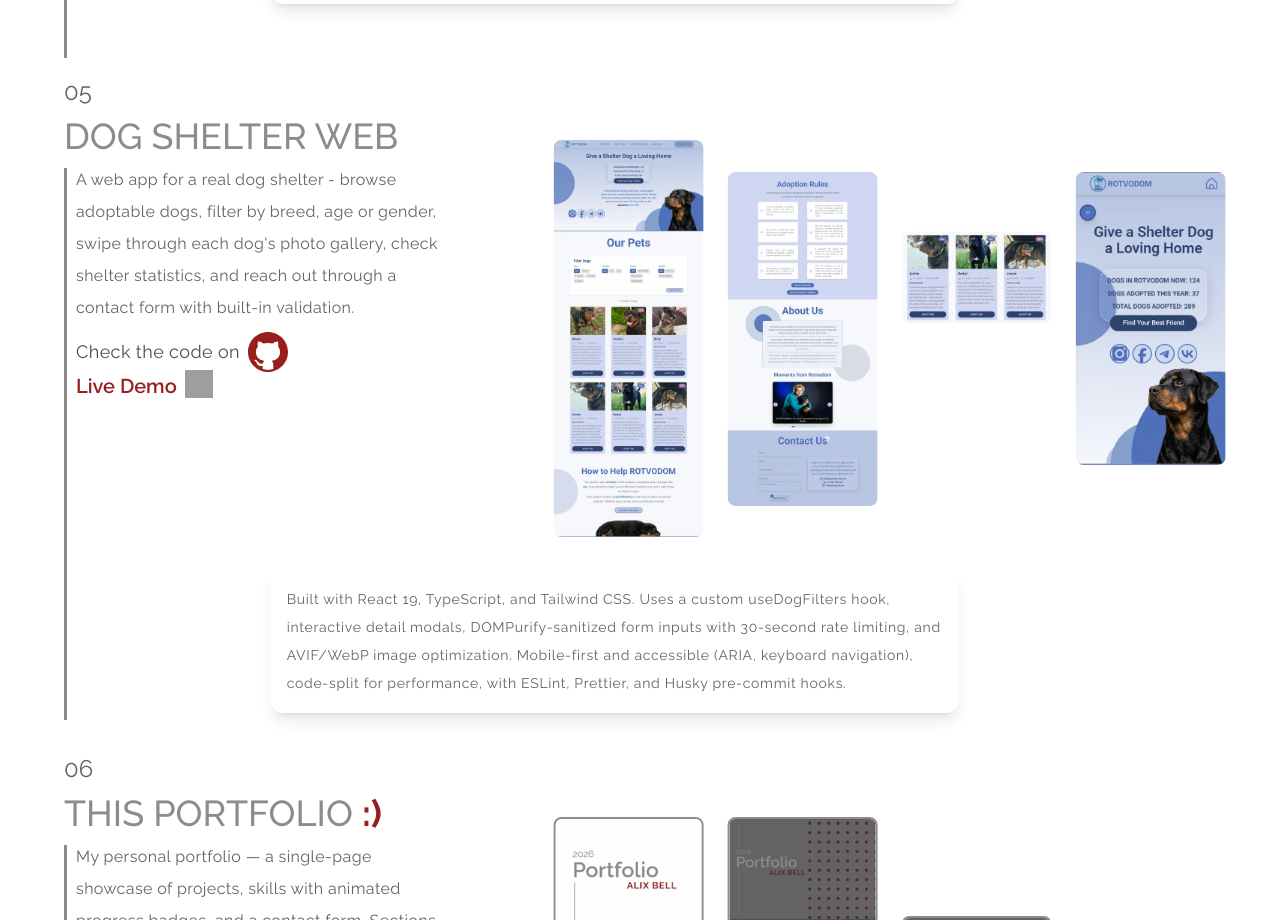
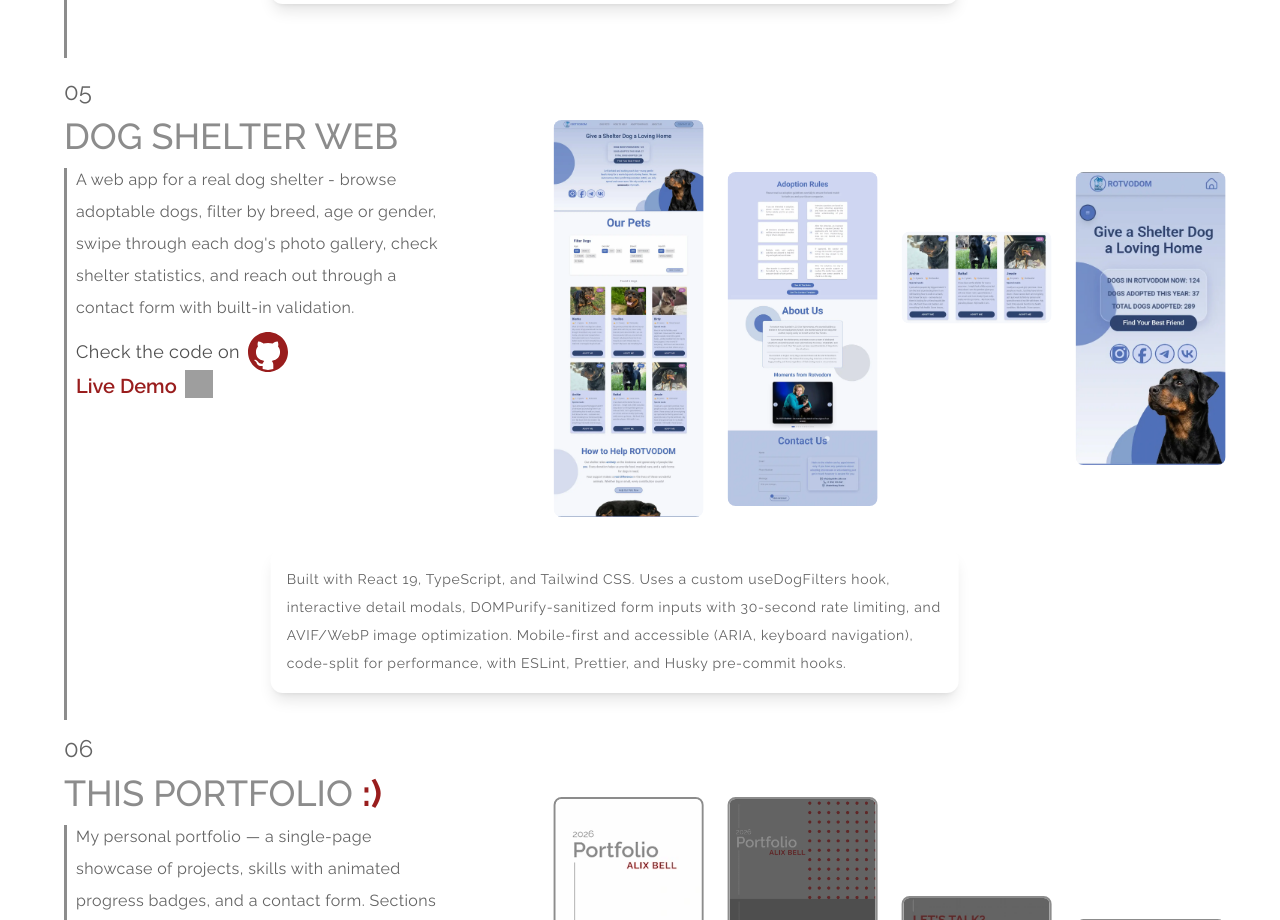
Before and after one commit to bavayra/Portfolio, a React (Vite) app: page / in a window 1280 px wide. Shown: the part 3620-4540 px from the top of the page. Built offline with nearby package versions, Linux system fonts and the light colour scheme; grey boxes are pictures that could not be loaded.

Commit message:
style(480): increased h of the Description's section. Corrected margins for projects' screenshots and dividers' heights

```diff
--- a/data/projects.ts
+++ b/data/projects.ts
@@ -39,7 +39,7 @@ export const projects: Project[] = [
         width: 375,
         height: 667,
         className:
-          "phone-md:w-38 mx-auto phone-lg:w-44 phone-md:mt-3 phone-lg:mt-0 tablet-md:w-60 tablet-sm:w-52",
+          "phone-md:w-38 phone-lg:-mt-5 mx-auto phone-lg:w-44 phone-md:mt-3 tablet-md:w-60 tablet-sm:w-52",
       },
       {
         thumbnail: "/screens/dog-shelter-screen/dog-shelter-1440-thumb.webp",
@@ -48,7 +48,7 @@ export const projects: Project[] = [
         width: 375,
         height: 667,
         className:
-          "-mt-4 tablet-sm:w-52 tablet-md:w-60 phone-md:-mt-6 desktop-md:mt-8 phone-md:w-36 desktop-sm:-mt-6 mx-auto tablet-sm:-mt-14 phone-lg:w-44",
+          "-mt-4 tablet-sm:w-52 tablet-md:w-60 phone-md:-mt-6 desktop-md:mt-8 phone-md:w-36 desktop-sm:-mt-6 mx-auto tablet-sm:-mt-14 phone-lg:-mt-14 phone-lg:w-44",
       },
       {
         thumbnail:
@@ -67,7 +67,7 @@ export const projects: Project[] = [
         width: 375,
         height: 667,
         className:
-          "-mt-18 tablet-sm:w-52 tablet-sm:-mt-35 tablet-md:w-60 phone-md:w-36 desktop-md:mt-8 desktop-md:mt-0 desktop-sm:-mt-24 tablet-md:-mt-38 phone-lg:w-44 phone-md:-mt-28 phone-md:-mt-25 mx-auto",
+          "-mt-18 tablet-sm:w-52 tablet-sm:-mt-35 tablet-md:w-60 phone-md:w-36 desktop-md:mt-8 desktop-md:mt-0 desktop-sm:-mt-24 tablet-md:-mt-38 phone-lg:w-44 phone-md:-mt-28 phone-lg:-mt-26 mx-auto",
       },
     ],
   },
@@ -90,7 +90,7 @@ export const projects: Project[] = [
         width: 140,
         height: 667,
         className:
-          "phone-md:w-36 mx-auto desktop-sm:mt-4 phone-md:mt-2 phone-lg:w-44 tablet-sm:w-52 tablet-md:w-60",
+          "phone-md:w-36 mx-auto desktop-sm:mt-4 phone-md:mt-2 phone-lg:w-44 phone-lg:-mt-5 tablet-sm:w-52 tablet-md:w-60",
       },
       {
         thumbnail: "/screens/weather-app-screen/weather-app-cities-thumb.webp",
@@ -117,7 +117,7 @@ export const projects: Project[] = [
         width: 140,
         height: 667,
         className:
-          "mx-auto desktop-sm:-mt-4 tablet-sm:-mt-8 phone-lg:w-44 phone-md:-mt-3 tablet-sm:w-52 tablet-md:w-60 phone-md:w-36",
+          "mx-auto desktop-sm:-mt-4 tablet-sm:-mt-8 phone-lg:w-44 phone-lg:-mt-4 phone-md:-mt-3 tablet-sm:w-52 tablet-md:w-60 phone-md:w-36",
       },
     ],
   },
@@ -157,7 +157,7 @@ export const projects: Project[] = [
         width: 375,
         height: 667,
         className:
-          "tablet-md:w-60 tablet-md:-mt-20 w-30 border-2 border-grey-2 -mt-14 desktop-md:translate-y-full tablet-sm:w-54 tablet-sm:-mt-16 phone-md:w-38 phone-md:-mt-10 desktop-sm:-mt-18 phone-lg:w-44 mx-auto ",
+          "tablet-md:w-60 tablet-md:-mt-20 w-30 border-2 border-grey-2 -mt-14 desktop-md:translate-y-full tablet-sm:w-54 tablet-sm:-mt-16 phone-md:w-38 phone-md:-mt-11 desktop-sm:-mt-18 phone-lg:w-44 mx-auto ",
       },
       {
         thumbnail: "/screens/portfolio-screen/portfolio-1120-thumb.webp",
--- a/src/index.css
+++ b/src/index.css
@@ -232,16 +232,16 @@
     --block-div-top: 112px;
     --block-div-sm-h: 372px;
     --block-div-md-h: 246px;
-    --block-div-lg-h: 280px;
+    --block-div-lg-h: 278px;
     --block-div-xl-h: clamp(332px, calc(-1775px + 245vh), 430px);
 
     --shelter-screen-div-height: 1088px;
     --shelter-screen-div-top: 386px;
 
     --weather-screen-div-top: 416px;
-    --weather-screen-div-height: 1104px;
+    --weather-screen-div-height: 1110px;
 
-    --portfolio-screen-div-height: 1114px;
+    --portfolio-screen-div-height: 1130px;
   }
 }
 
--- a/src/sections/Description.tsx
+++ b/src/sections/Description.tsx
@@ -2,7 +2,7 @@ import { Divider } from "../components/Divider";
 
 export const Description = () => {
   return (
-    <section className="relative phone-sm:h-[84vh] h-screen desktop-lg:ml-10 desktop-sm:h-[68vh] desktop-lg:h-[60vh] tablet-lg:h-[38vh] desktop-xl:h-[56vh] tablet-sm:ml-12 min-[375px]:h-[92vh] tablet-md:h-[44vh] min-[390px]:h-[70vh] phone-md:max-h-[74vh] min-[428px]:h-[68vh] phone-lg:h-[60vh] tablet-sm:h-[52vh] py-8 ml-3">
+    <section className="relative phone-sm:h-[84vh] h-screen desktop-lg:ml-10 desktop-sm:h-[68vh] desktop-lg:h-[60vh] tablet-lg:h-[38vh] desktop-xl:h-[56vh] tablet-sm:ml-12 min-[375px]:h-[92vh] tablet-md:h-[44vh] min-[390px]:h-[70vh] phone-md:max-h-[74vh] min-[428px]:h-[68vh] phone-lg:h-[63vh] tablet-sm:h-[52vh] py-8 ml-3">
       <Divider
         widthPx="var(--hero-div-w)"
         heightPx="var(--block-div-sm-h)"
```
